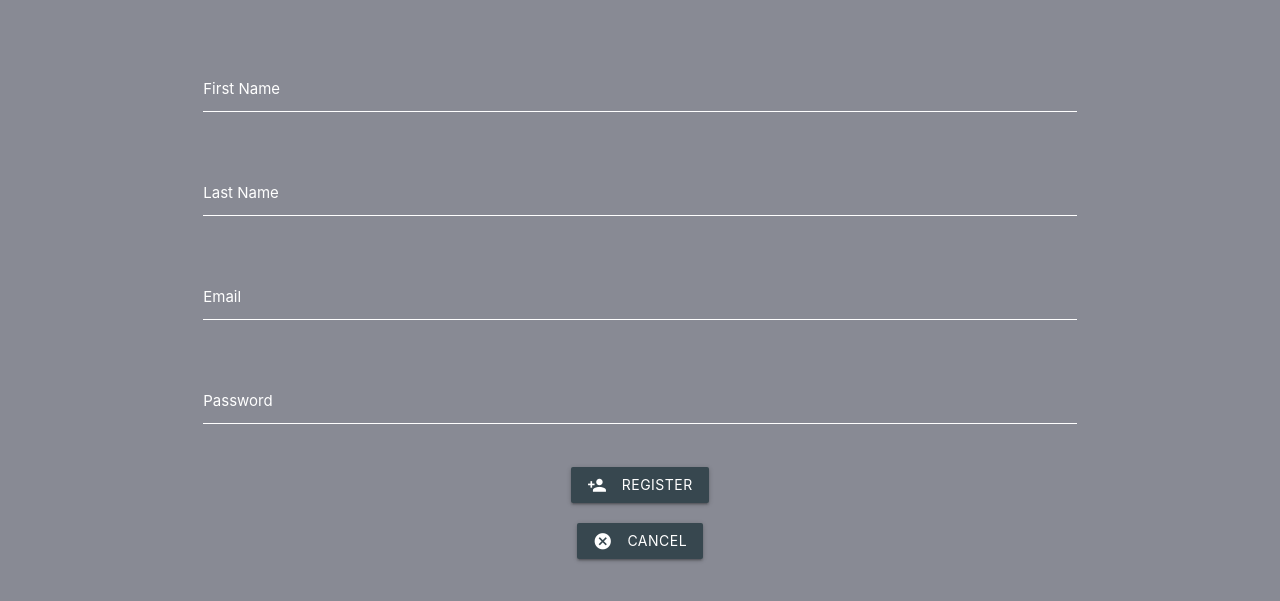
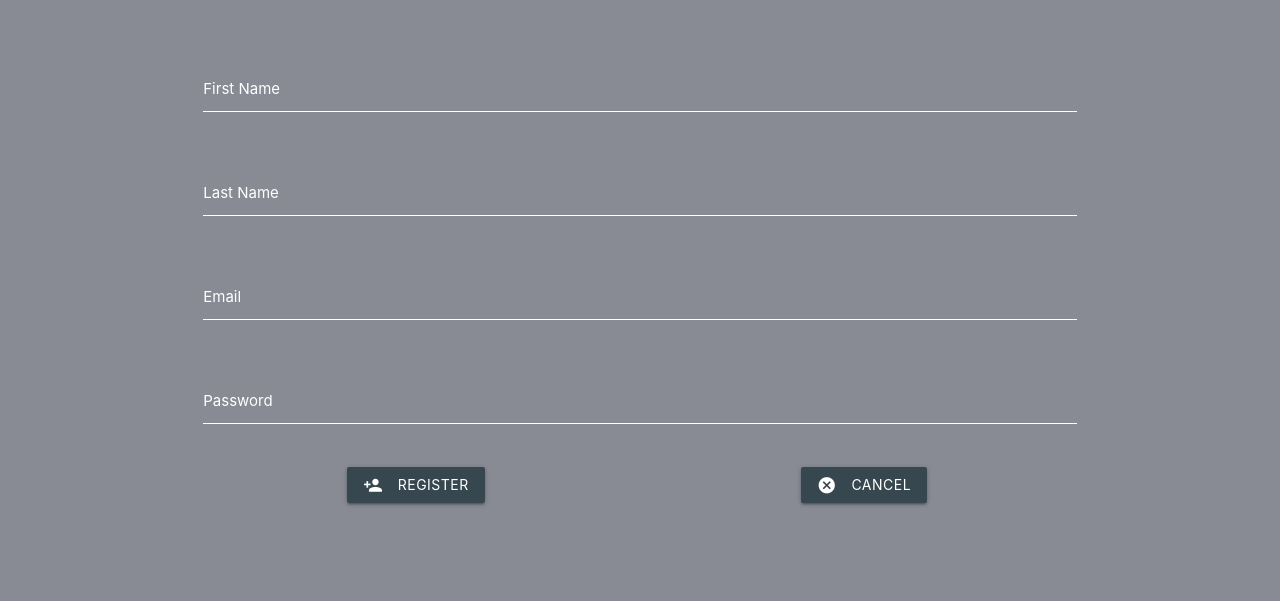
Before and after one commit to alessandrohj/pwa-giftR, a plain HTML site: page pages/register.html in a window 1280 px wide. Shown: the part 73-674 px from the top of the page. Drawn offline with Linux system fonts and the light colour scheme.

Commit message:
Updated layout on registration page.

```diff
--- a/pages/register.html
+++ b/pages/register.html
@@ -54,21 +54,19 @@
               <label for="password" class="white-text">Password</label>
             </div>
           </div>
-          <div class="row ">
-            <div class="col s12 center">
+          <div class="row">
+            <div class="col s6 center">
               <a
                 class="waves-effect waves-light btn blue-grey darken-3"
                 id="btnRegister"
                 ><i class="material-icons left">person_add</i>Register</a
               >
             </div>
+            <div class="col s6 center">
+              <a
+                class="waves-effect waves-light btn blue-grey darken-3"
+                id="btnCancel" href="../index.html"> <i class="material-icons left">cancel</i>Cancel</a>
             </div>
-            <div class="row">
-              <div class="col s12 center">
-                <a
-                  class="waves-effect waves-light btn blue-grey darken-3"
-                  id="btnCancel" href="../index.html"> <i class="material-icons left">cancel</i>Cancel</a>
-              </div>
             </div>
         </form>
       </div>
```
